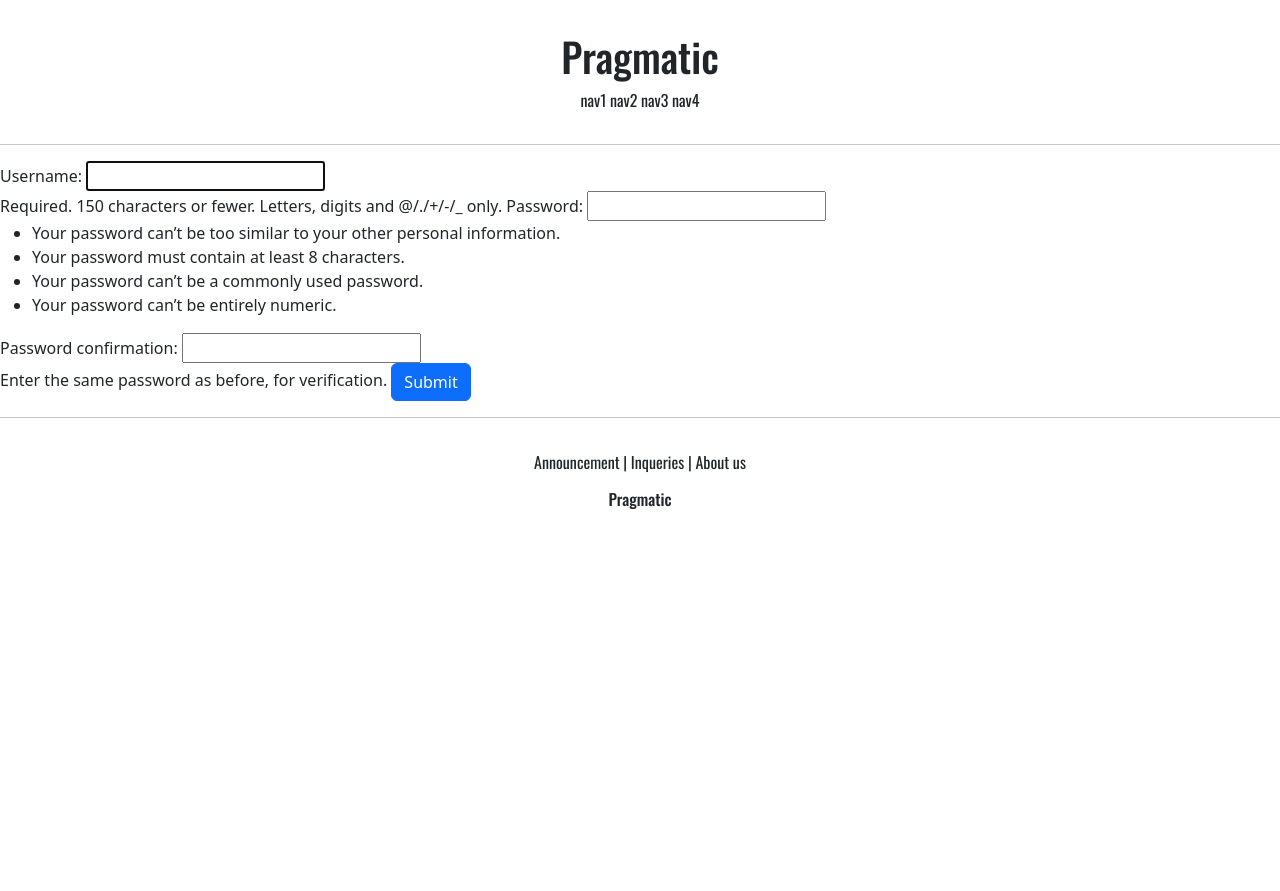
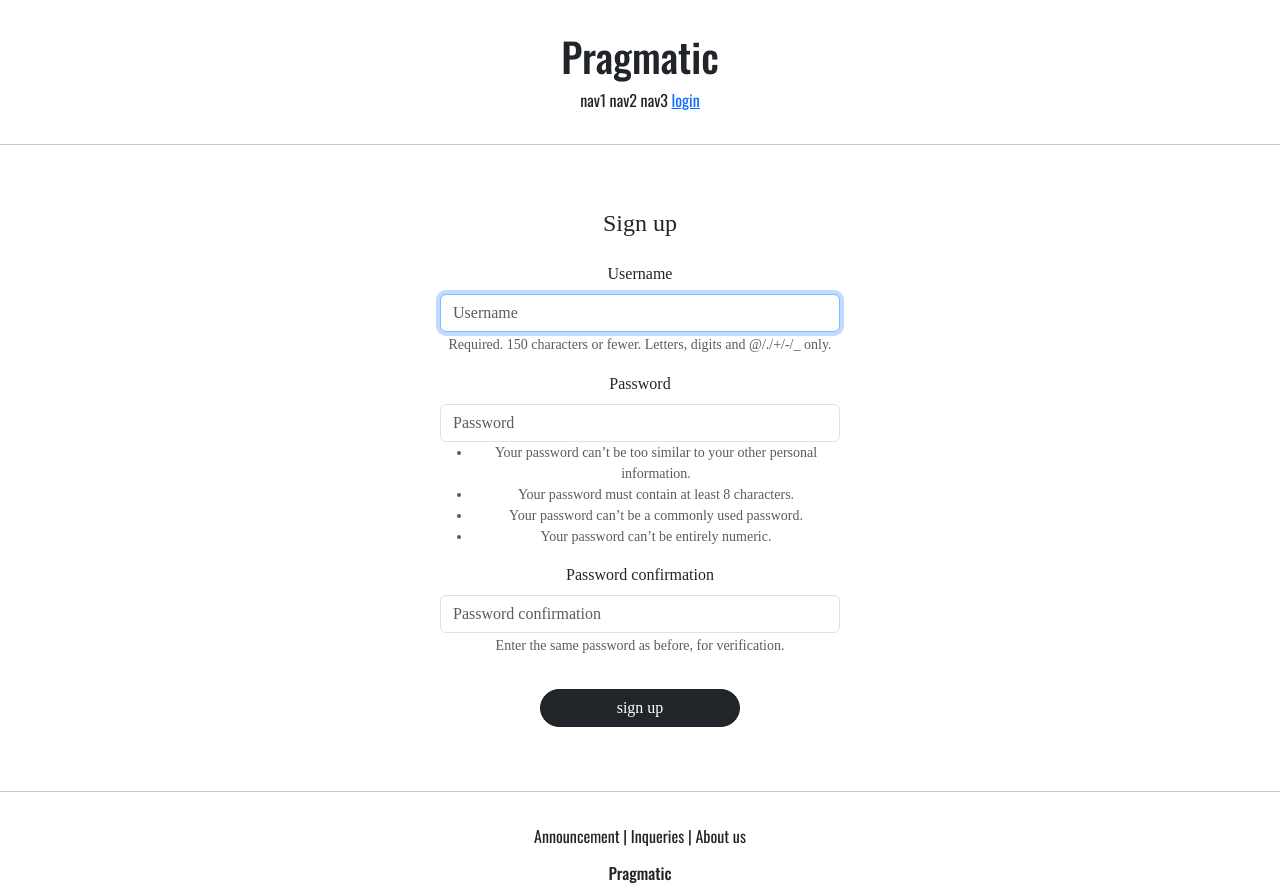
Before and after one commit to ghlim22/django_tutorial, a Django app: page /account/create/ in a window 1280 px wide. Before the commit the page ends 509 px from the top, so only its background shows below. Run offline with Django 4.2, Linux system fonts and the light colour scheme; some libraries are stand-ins or nearby versions; some web fonts are replaced.

Commit message:
lecture 23

```diff
--- a/django/project/account/templates/account/create.html
+++ b/django/project/account/templates/account/create.html
@@ -1,12 +1,16 @@
 {% extends 'base.html' %}
+{% load django_bootstrap5 %}
 
 {% block content %}
 
-    <div>
+    <div style="text-align: center; max-width: 400px; margin: 4.0rem auto;">
+    <div class="mb-4">
+        <h4>Sign up</h4>
+    </div>
         <form action="{% url 'account:create' %}" method="post">
             {% csrf_token %}
-            {{ form }}
-            <input type="submit" class="btn btn-primary">
+            {% bootstrap_form form %}
+            <input type="submit" class="btn btn-dark rounded-pill col-6 mt-3" value="sign up">
         </form>
     </div>
 
--- a/django/project/account/urls.py
+++ b/django/project/account/urls.py
@@ -1,3 +1,4 @@
+from django.contrib.auth.views import LoginView, LogoutView
 from django.urls import path
 from . import views
 
@@ -5,5 +6,7 @@ app_name = 'account'
 urlpatterns = [
     path("", views.index),
     path("base/", views.index, name="index"),
-    path("create/", views.AccountCreateView.as_view(), name="create")
+    path("create/", views.AccountCreateView.as_view(), name="create"),
+    path("login/", LoginView.as_view(template_name="account/login.html"), name="login"),
+    path("logout/", LogoutView.as_view(), name="logout"),
 ]
--- a/django/project/account/views.py
+++ b/django/project/account/views.py
@@ -19,7 +19,7 @@ def index(request: HttpRequest) -> HttpResponse:
 
         return HttpResponseRedirect(reverse('account:index'))
     test_list = TestProfile.objects.all()
-    return render(request, "account/base.html", context={'test_list': test_list})
+    return render(request, template_name="account/base.html", context={'test_list': test_list})
 
 class AccountCreateView(CreateView):
     model = User
--- a/django/project/config/settings.py
+++ b/django/project/config/settings.py
@@ -13,6 +13,8 @@ https://docs.djangoproject.com/en/4.2/ref/settings/
 import environ
 import os
 from pathlib import Path
+
+from django.urls import reverse_lazy
 
 env = environ.Env(
     # set casting, default value
@@ -45,6 +47,7 @@ INSTALLED_APPS = [
     "django.contrib.sessions",
     "django.contrib.messages",
     "django.contrib.staticfiles",
+    "django_bootstrap5",
     "account",
 ]
 
@@ -132,6 +135,9 @@ STATICFILES_DIRS = [
     BASE_DIR  / "static",
 ]
 
+LOGIN_REDIRECT_URL = reverse_lazy('account:index')
+LOGOUT_REDIRECT_URL = reverse_lazy('account:index')
+
 # Default primary key field type
 # https://docs.djangoproject.com/en/4.2/ref/settings/#default-auto-field
 
--- a/django/project/requirements.txt
+++ b/django/project/requirements.txt
@@ -1,2 +1,3 @@
 django==5.0.6
 django-environ==0.11.2
+django-bootstrap5==24.2
--- a/django/project/templates/base.html
+++ b/django/project/templates/base.html
@@ -2,7 +2,7 @@
 <html lang="en">
 {% include "head.html" %}
 
-<body>
+<body style="font-family: 'MaruBuri-Light';">
 {% include "header.html" %}
 <hr>
 {% block content %}
--- a/django/project/templates/head.html
+++ b/django/project/templates/head.html
@@ -15,4 +15,27 @@
 
     <!-- DEFAULT CSS LINK -->
     <link rel="stylesheet" type="text/css" href="{% static 'base.css' %}">
+
+    <style>
+       @font-face {
+           font-family: MaruBuri-Bold;
+           src: local('MaruBuri-Bold'), url("{% static 'fonts/MaruBuri-Bold.ttf' %}"), format("truetype");
+       }
+       @font-face {
+           font-family: MaruBuri-ExtraLight;
+           src: local('MaruBuri-ExtraLight'), url("{% static 'fonts/MaruBuri-ExtraLight.ttf' %}"), format("truetype");
+       }
+       @font-face {
+           font-family: MaruBuri-Light;
+           src: local('MaruBuri-Light'), url("{% static 'fonts/MaruBuri-Light.ttf' %}"), format("truetype");
+       }
+       @font-face {
+           font-family: MaruBuri-Regular;
+           src: local('MaruBuri-Regular'), url("{% static 'fonts/MaruBuri-Regular.ttf' %}"), format("truetype");
+       }
+       @font-face {
+           font-family: MaruBuri-SemiBold;
+           src: local('MaruBuri-SemiBold'), url("{% static 'fonts/MaruBuri-SemiBold.ttf' %}"), format("truetype");
+       }
+    </style>
 </head>
--- a/django/project/templates/header.html
+++ b/django/project/templates/header.html
@@ -8,6 +8,19 @@
         <span>nav1</span>
         <span>nav2</span>
         <span>nav3</span>
-        <span>nav4</span>
+
+        {% if not user.is_authenticated %}
+            <a href="{% url 'account:login' %}?next={{ request.path }}">
+                <span>login</span>
+            </a>
+        {% else %}
+            {#            <a href="{% url 'account:logout' %}?next={{ request.path }}">#}
+            {#                <span>logout</span>#}
+            {#            </a>#}
+            <form action="{% url 'account:logout' %}" method="post">
+                {% csrf_token %}
+                <input type="submit" class="btn btn-primary" value="logout">
+            </form>
+        {% endif %}
     </div>
 </div>
```
Also changed, not shown: django/project/account/templates/account/login.html (added, +18 -0 lines), 5 other files.
